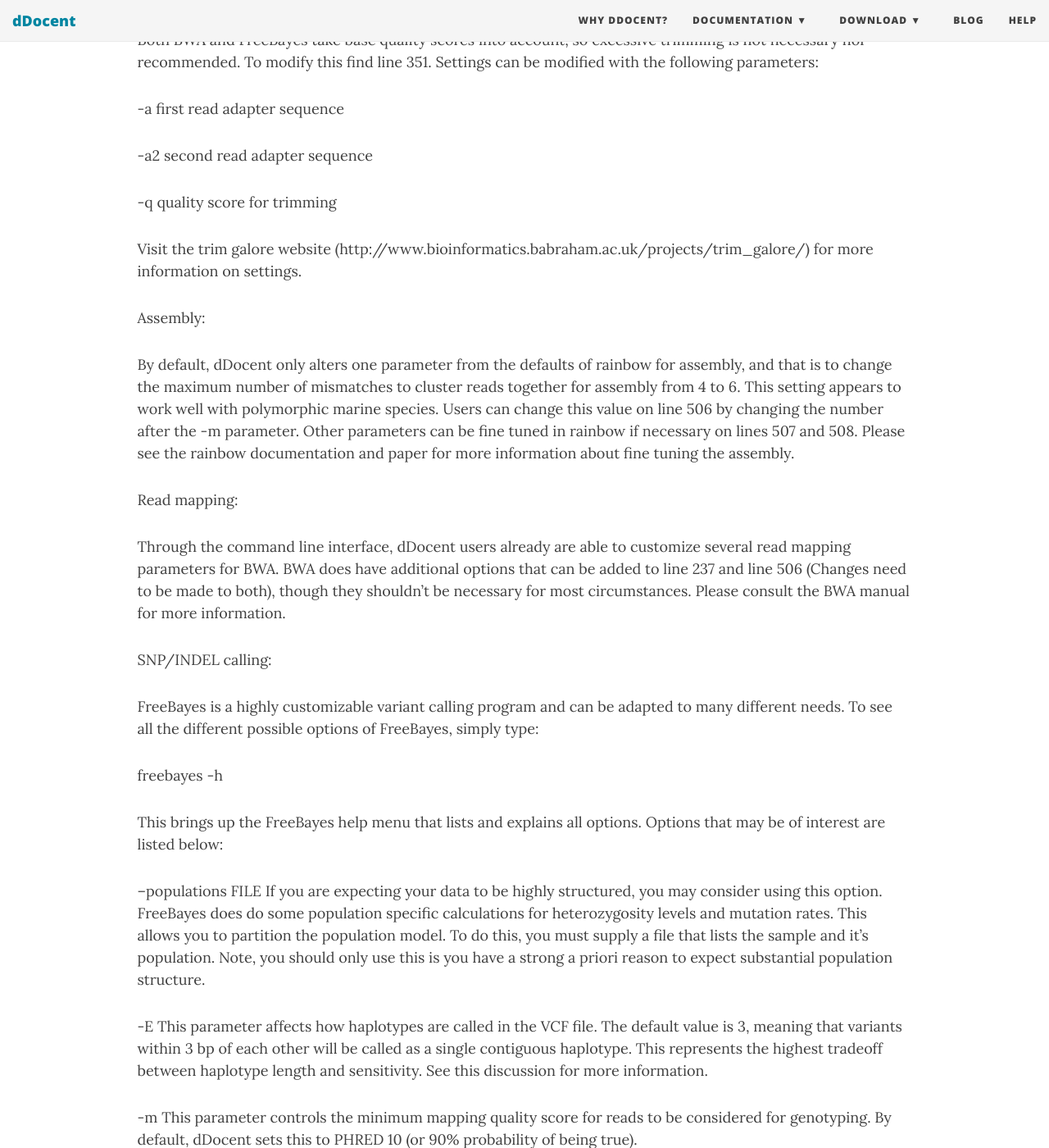
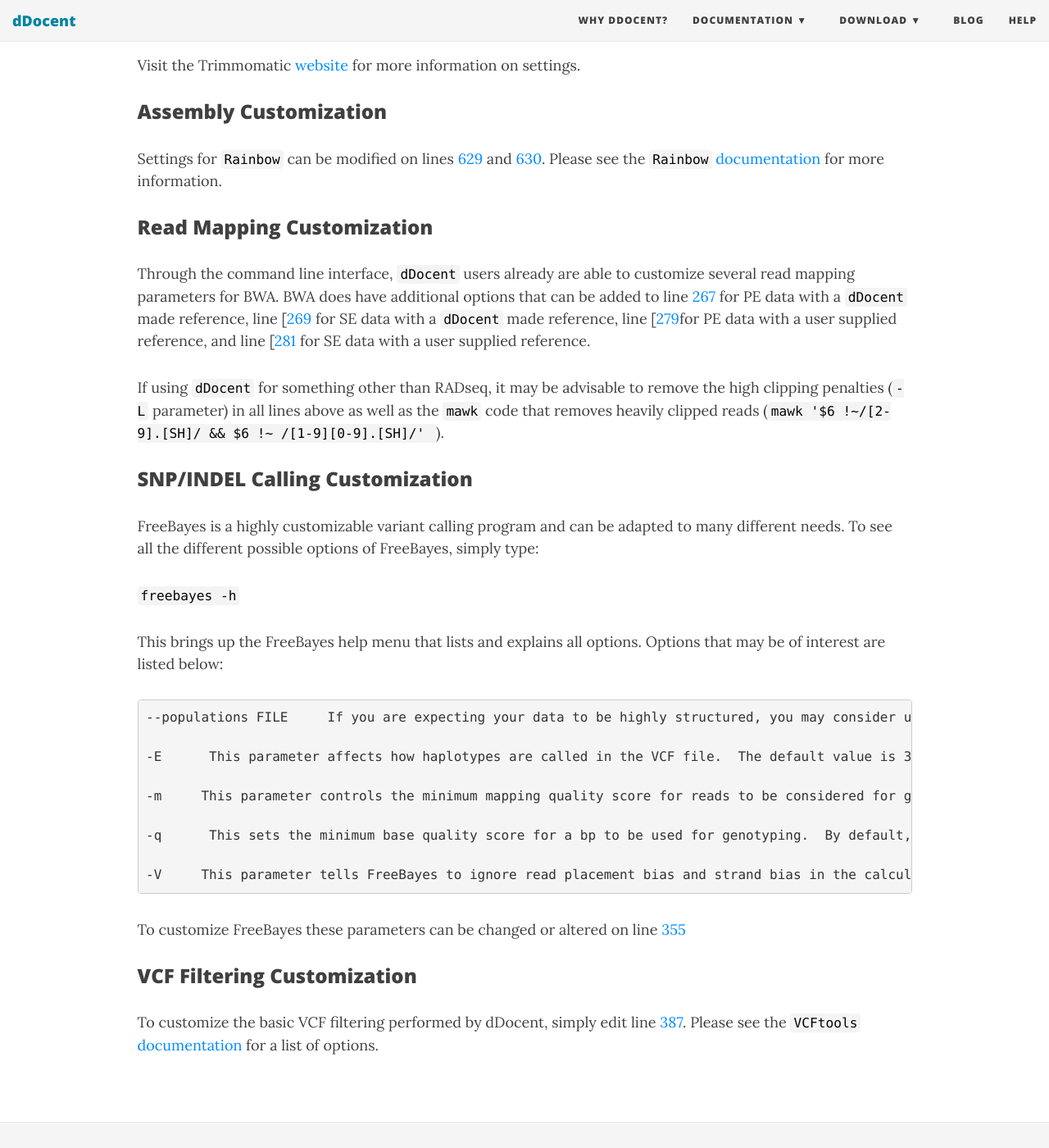
Before and after one commit to jpuritz/dDocent, a Jekyll site: the page built from UserGuide.md, in a window 1280 px wide and 1400 px high, scrolled down 17894 px. Shown: the whole window at 82% size. Built offline with Jekyll 4.4.1, drawn with Linux system fonts in a browser that asks for light colours; nearby versions of some CDN libraries; some of the changed text lies outside the part shown.

Commit message:
Update UserGuide.md

````diff
--- a/UserGuide.md
+++ b/UserGuide.md
@@ -24,6 +24,11 @@ subtitle: Everything there is to know
 	* [Log Files](#log-files)
 	* [Temporary Files](#temporary-files)
 * [Customization](#Customizing-dDocent)
+	* [Quality Filtering](#read-trimming-customization)
+	* [Assembly](#assembly-customization)
+	* [Read Mapping](#read-mapping-customization)
+	* [SNP Calling](#snp/indel-calling-customization)
+	* [VCF Filtering](#vcf-filtering-customization)
 
 ---
 
@@ -416,9 +421,6 @@ dDocent will output several different files as part of the pipeline.
 
 ### Data outputs
 
-<br>
-<br />
-
 #### TotalRawSNPs.vcf
 This file, in the standard Variant Call Format, has the raw SNP, INDEL, MNP, and complex variant calls for every individual.  This is the file that will be used for further filtering (see VCFtools or vcflib) to produce the final data set.  It is important to note that FreeBayes combines SNP and INDEL calls that are in within a default 3bp window into haplotype calls of the complex variant calls.  To properly look at SNPs only, complex variants need to be decomposed with vcfallelicprimatives from the vcflib package (https://github.com/ekg/vcflib) and then INDELs can be filtered with VCFtools or vcflib.  See the [SNP Filtering Tutorial](/filtering) for more information on SNP filtering.
 
@@ -439,9 +441,6 @@ This file is a tab delimited file the level of coverage in the first column and
 
 
 ### Log files
-
-<br>
-<br />
 
 #### dDocent_main.LOG
 This file captures all terminal output during the `dDocent` run and will be your goto file if you encounter any problems with `dDocent`
@@ -498,44 +497,38 @@ This file captures simply the run configuration parameters for every `dDocent` r
 |xxx.\*| files used during read clustering during assembly|
 
 
-
-
-
-
 For information on the other outputs, refer to the code comments in the dDocent file.
 
-Customizing dDocent:
+---
+
+## Customizing dDocent
 
 Further customization of the pipeline can be achieved by modifying the script directly.  Any text editor can be used.  Below is a guide on how to modify specific sections of code:
 
-Read Trimming:
+### Read Trimming Customization
+By default, dDocent looks for Illumina TruSeq adapters and trims off basepairs with a quality score less than 20.  Both `BWA` and `FreeBayes` take base quality scores into account, so excessive trimming is not necessary nor recommended.  To modify this find line [458](https://github.com/jpuritz/dDocent/blob/master/dDocent#L458).
 
-By default, dDocent looks for Illumina TruSeq adapters and trims off basepairs with a quality score less than 10.  Both BWA and FreeBayes take base quality scores into account, so excessive trimming is not necessary nor recommended.  To modify this find line 351.  Settings can be modified with the following parameters:
+Visit the Trimmomatic [website](http://www.usadellab.org/cms/?page=trimmomatic) for more information on settings.
 
--a          first read adapter sequence
+### Assembly Customization
 
--a2        second read adapter sequence
+Settings for `Rainbow` can be modified on lines [629](https://github.com/jpuritz/dDocent/blob/master/dDocent#L629) and [630](https://github.com/jpuritz/dDocent/blob/master/dDocent#L630).  Please see the `Rainbow` [documentation](https://sourceforge.net/projects/bio-rainbow/files/) for more information.
 
--q         quality score for trimming
+### Read Mapping Customization
 
-Visit the trim galore website (http://www.bioinformatics.babraham.ac.uk/projects/trim_galore/) for more information on settings.
+Through the command line interface, `dDocent` users already are able to customize several read mapping parameters for BWA.  BWA does have additional options that can be added to line [267](https://github.com/jpuritz/dDocent/blob/master/dDocent#L267) for PE data with a `dDocent` made reference, line [[269](https://github.com/jpuritz/dDocent/blob/master/dDocent#L269) for SE data with a `dDocent` made reference,  line [[279](https://github.com/jpuritz/dDocent/blob/master/dDocent#L279)for PE data with a user supplied reference, and line [[281](https://github.com/jpuritz/dDocent/blob/master/dDocent#L281) for SE data with a user supplied reference.
 
-Assembly:
+If using `dDocent` for something other than RADseq, it may be advisable to remove the high clipping penalties (`-L` parameter) in all lines above as well as the `mawk` code that removes heavily clipped reads (`mawk '$6 !~/[2-9].[SH]/ && $6 !~ /[1-9][0-9].[SH]/' `).
 
-By default, dDocent only alters one parameter from the defaults of rainbow for assembly, and that is to change the maximum number of mismatches to cluster reads together for assembly from 4 to 6.  This setting appears to work well with polymorphic marine species.  Users can change this value on line 506 by changing the number after the -m parameter.  Other parameters can be fine tuned in rainbow if necessary on lines 507 and 508.  Please see the rainbow documentation and paper for more information about fine tuning the assembly.
-
-Read mapping:
-
-Through the command line interface, dDocent users already are able to customize several read mapping parameters for BWA.  BWA does have additional options that can be added to line 237  and line 506 (Changes need to be made to both), though they shouldn't be necessary for most circumstances.  Please consult the BWA manual for more information.
-
-SNP/INDEL calling:
+### SNP/INDEL Calling Customization
 
 FreeBayes is a highly customizable variant calling program and can be adapted to many different needs.  To see all the different possible options of FreeBayes, simply type:
 
-freebayes -h
+`freebayes -h`
 
 This brings up the FreeBayes help menu that lists and explains all options.  Options that may be of interest are listed below:
 
+```
 --populations FILE     If you are expecting your data to be highly structured, you may consider using this option.  FreeBayes does do some population specific calculations for heterozygosity levels and mutation rates.  This allows you to partition the population model.  To do this, you must supply a file that lists the sample and it's population.  Note, you should only use this is you have a strong a priori reason to expect substantial population structure.
 
 -E      This parameter affects how haplotypes are called in the VCF file.  The default value is 3, meaning that variants within 3 bp of each other will be called as a single contiguous haplotype.   This represents the highest tradeoff between haplotype length and sensitivity.  See this discussion for more information.
@@ -545,9 +538,10 @@ This brings up the FreeBayes help menu that lists and explains all options.  Opt
 -q      This sets the minimum base quality score for a bp to be used for genotyping.  By default, dDocent sets this to PHRED 10 (or 90% probability of being true).
 
 -V     This parameter tells FreeBayes to ignore read placement bias and strand bias in the calculation of SNP site quality scores.  By default, dDocent leaves this parameter in because it, at worst, conservatively biases quality scores.  However, this may be too conservative because one would expect extreme strand bias in RAD sequencing.
+```
 
-To customize FreeBayes these parameters can be changed or altered on lines 287  and 297 (These lines of code must be identical).
+To customize FreeBayes these parameters can be changed or altered on line [355](https://github.com/jpuritz/dDocent/blob/master/dDocent#L355)
 
-VCF Filtering:
+### VCF Filtering Customization
 
-To customize the basic VCF filtering performed by dDocent, simply edit line 317. Please see the VCFtools documentation for a list of options.
+To customize the basic VCF filtering performed by dDocent, simply edit line [387](https://github.com/jpuritz/dDocent/blob/master/dDocent#L387). Please see the `VCFtools` [documentation](https://vcftools.github.io/examples.html) for a list of options.
````
